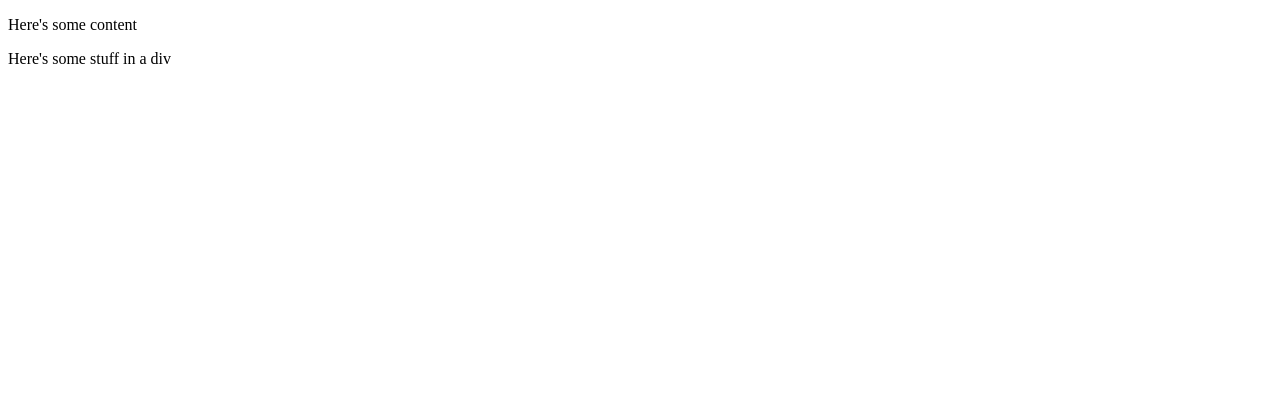
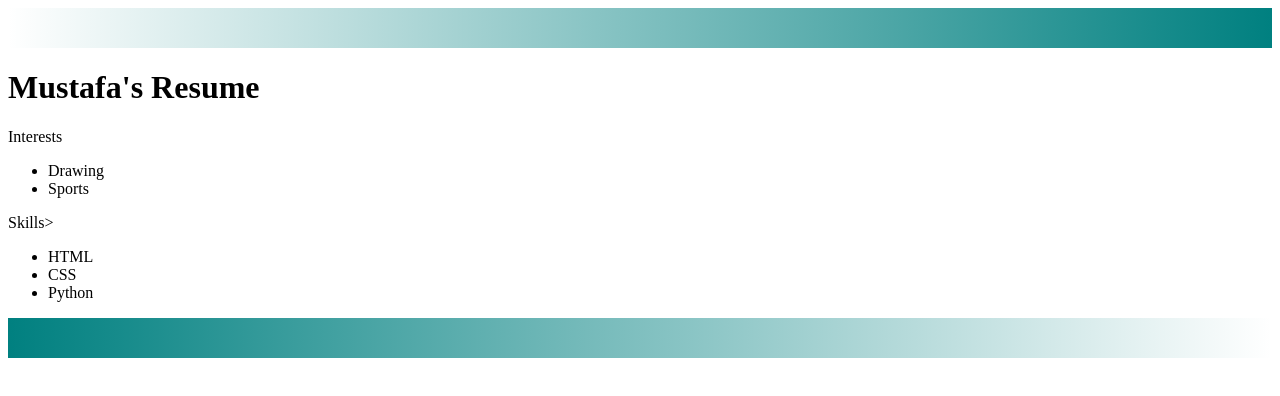
Before and after one commit to mustafaramadan4/PersonalWebsite, a website: page html_serve/resume.html in a window 1280 px wide. Drawn offline with Linux system fonts and the light colour scheme.

Commit message:
added structure to resume page

```diff
--- a/css/style1.css
+++ b/css/style1.css
@@ -5,6 +5,18 @@
   margin: 10px;
   padding: 20px;
 } */
+
+.header {
+  height: 40px;
+  width: 100%;
+  background-image: linear-gradient(to right, rgb(0,128,128,0), rgb(0,128,128,1));
+}
+
+.footer {
+  height: 40px;
+  width: 100%;
+  background-image: linear-gradient(to right, rgb(0,128,128,1), rgb(0,128,128,0));
+}
 
 .projects {
   width: 90%;
@@ -22,7 +34,7 @@
   padding-top: 5px;
   padding-bottom: 5px;
   text-align: left;
-  background-color: teal;
+  background-color: rgb(45, 128, 128);
   color: white;
 }
 
--- a/html_serve/resume.html
+++ b/html_serve/resume.html
@@ -1,14 +1,27 @@
 <!DOCTYPE html>
 <html>
   <head>
-    <title>Title of the document</title>
+    <title>Resume page</title>
+    <link href="/css/style1.css" rel="stylesheet">
   </head>
   <body>
+    <div class= "header"> </div>
     <div>
-      <p>Here's some content</p>
-      <div>
-        Here's some stuff in a div
+      <div class = "resumetitles">
+      <h1>Mustafa's Resume</h1>
+      <p class = "resumecontent">Interests</p>
+        <ul>
+          <li> Drawing</li>
+          <li>Sports</li>
+        </ul>
+      <p class = "resumecontent">Skills></p>
+        <ul>
+          <li>HTML</li>
+          <li>CSS</li>
+          <li>Python</li>
+        </ul>
       </div>
     </div>
   </body>
+  <div class= "footer"> </div>
 </html>
```
Also changed, not shown: html_serve/previouswork.html (+2 -0 lines), index.html (+6 -0 lines).
